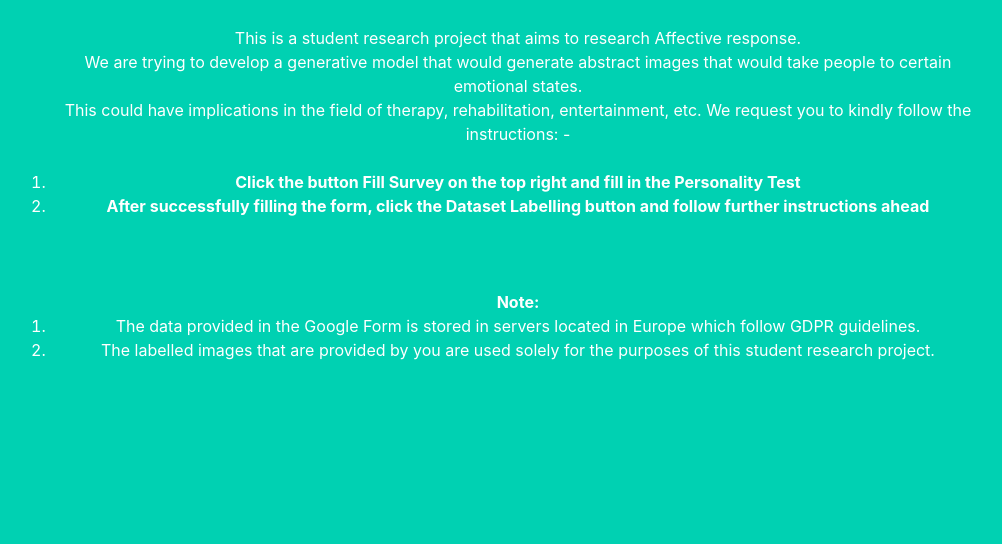
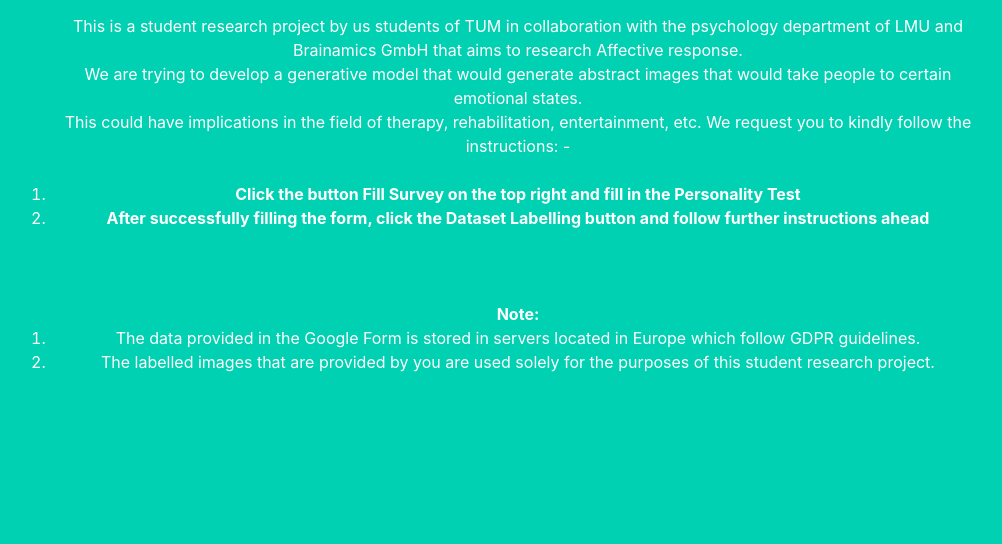
Before and after one commit to manumhp/dataset-labelling-app, a Python web app: template templates/survey_instructions.html in a window 1280 px wide. Shown: the part 256-800 px from the top of the page, without its empty margins (122-1124 px from the left). Run offline with Jinja, Linux system fonts and the light colour scheme; the template is opened without the code that fills it, so the values that code supplies are empty.

Commit message:
add line about project's associations with LMU, Branamics

```diff
--- a/templates/survey_instructions.html
+++ b/templates/survey_instructions.html
@@ -8,7 +8,7 @@
 
     <br>
     <p>
-      This is a student research project that aims to research Affective response.
+      This is a student research project by us students of TUM in collaboration with the psychology department of LMU and Brainamics GmbH that aims to research Affective response.
       <br>
       We are trying to develop a generative model that would generate abstract images that would take people to certain emotional states.
       <br>
```
